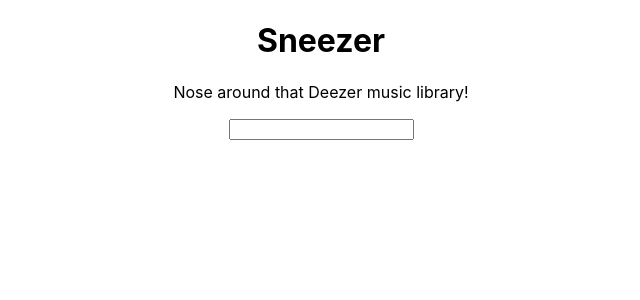
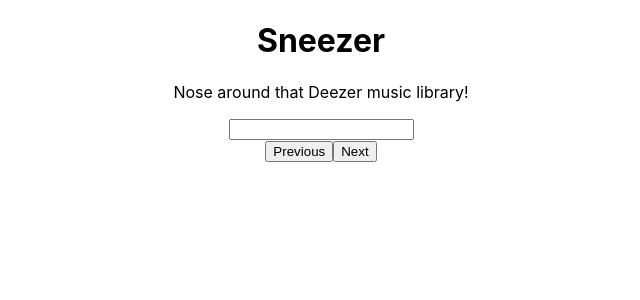
Before and after one commit to Djolevil/Sneezer, a React (Create React App) app: page / in a window 1280 px wide. Shown: the top 300 px of the page, without its empty margins (319-959 px from the left). Built offline with nearby package versions, Linux system fonts and the light colour scheme.

Commit message:
Enable navigation through search results list

```diff
--- a/src/components/Search.js
+++ b/src/components/Search.js
@@ -36,6 +36,28 @@
     };
   }, [searchTerm]);
 
+  const loadNextHandler = async () => {
+        try {
+         const response = await fetch(`https://cors-anywhere.herokuapp.com/${searchResults.next}`);
+         const resultsData = await response.json();
+         console.log(resultsData);
+         setSearchResults(resultsData);
+        } catch (error) {
+         console.log(error);
+        }
+      }
+
+  const loadPreviousHandler = async () => {
+        try {
+         const response = await fetch(`https://cors-anywhere.herokuapp.com/${searchResults.prev}`);
+         const resultsData = await response.json();
+         console.log(resultsData);
+         setSearchResults(resultsData);
+        } catch (error) {
+         console.log(error);
+        }
+      }
+
   return (
     <React.Fragment>
       <div>
@@ -43,6 +65,8 @@
       </div>
       {isLoading && <LoadingSpinner />}
       {!isLoading && searchTerm !== '' && searchResults && <SongsList songs={searchResults.data} />}
+      {<button onClick={loadPreviousHandler}>Previous</button>}
+      {<button onClick={loadNextHandler}>Next</button>}
     </React.Fragment>
   );
 };
```
